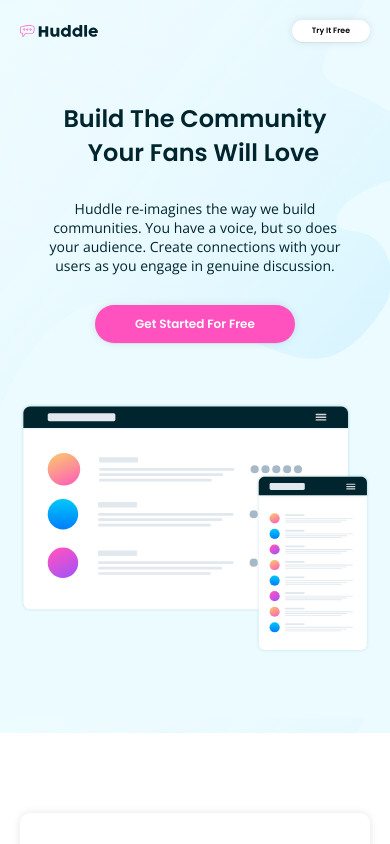
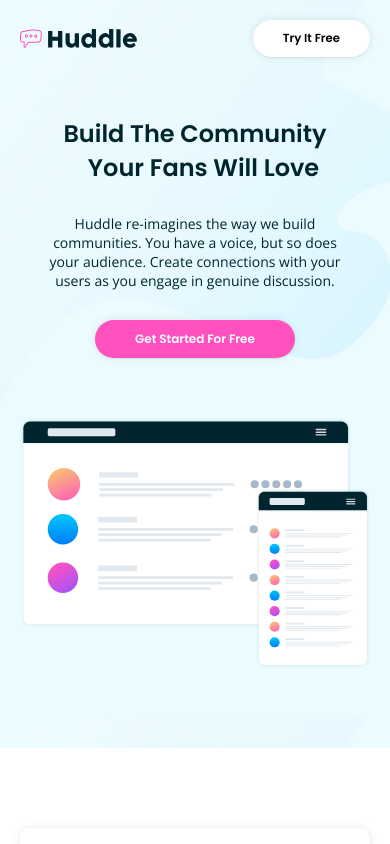
Before and after one commit to marcoslimaJS/Huddle-Page, a plain HTML site: page index.html in a window 390 px wide. Shown: the top 844 px of the page. Drawn offline with nearby package versions, Linux system fonts and the light colour scheme.

Commit message:
ajustando tamanho da logo e botao do header no mobile

```diff
--- a/css/style.css
+++ b/css/style.css
@@ -267,11 +267,11 @@ img {
 
 @media (max-width: 900px) {
   .header img {
-    max-width: 20vw;
+    max-width: 30vw;
   }
   .header a {
-    font-size: 2vw;
-    padding: 10px 40px;
+    font-size: 2.5vw;
+    padding: px 60px;
   }
 
   .introducao-build {
@@ -359,8 +359,8 @@ img {
     padding-top: 20px;
   }
   .header a {
-    font-size: 2vw;
-    padding: 5px 20px;
+    font-size: 3vw;
+    padding: 10px 30px;
   }
   .introducao-build {
     margin-top: 60px;
```
